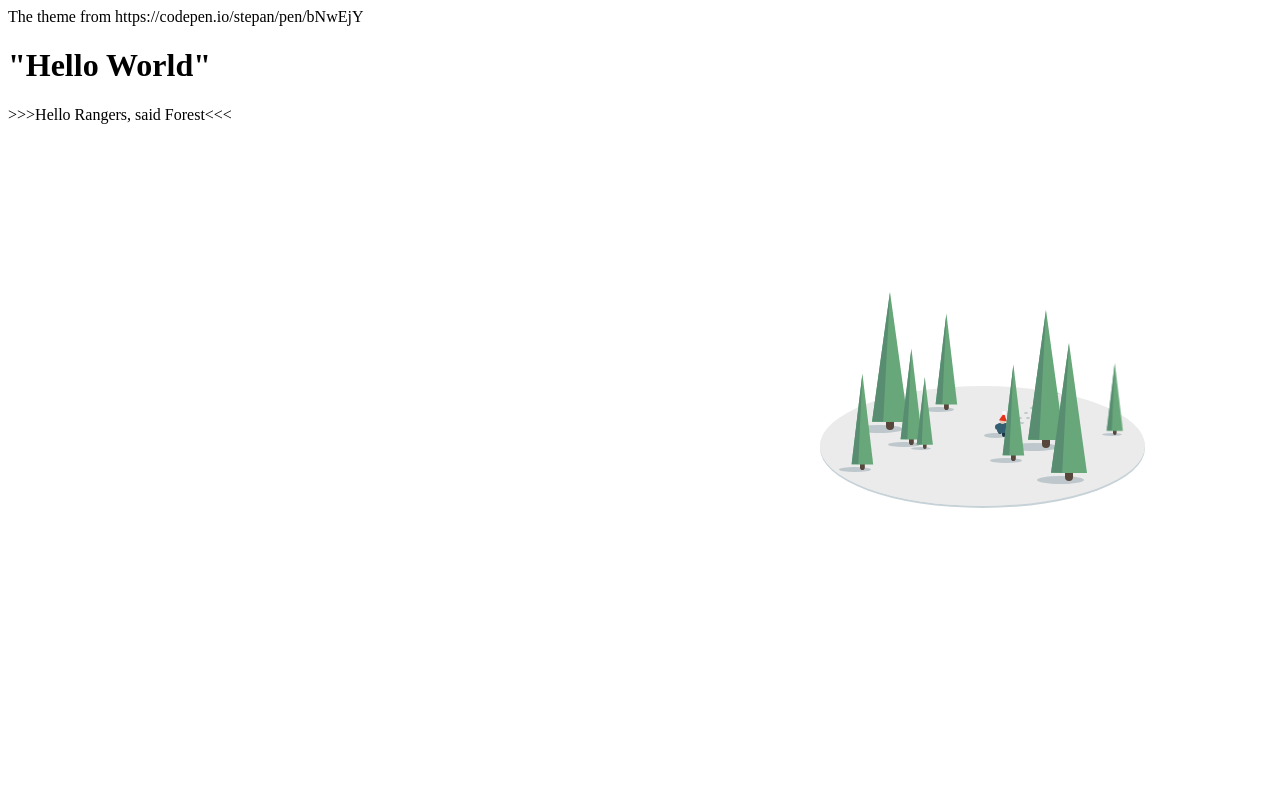
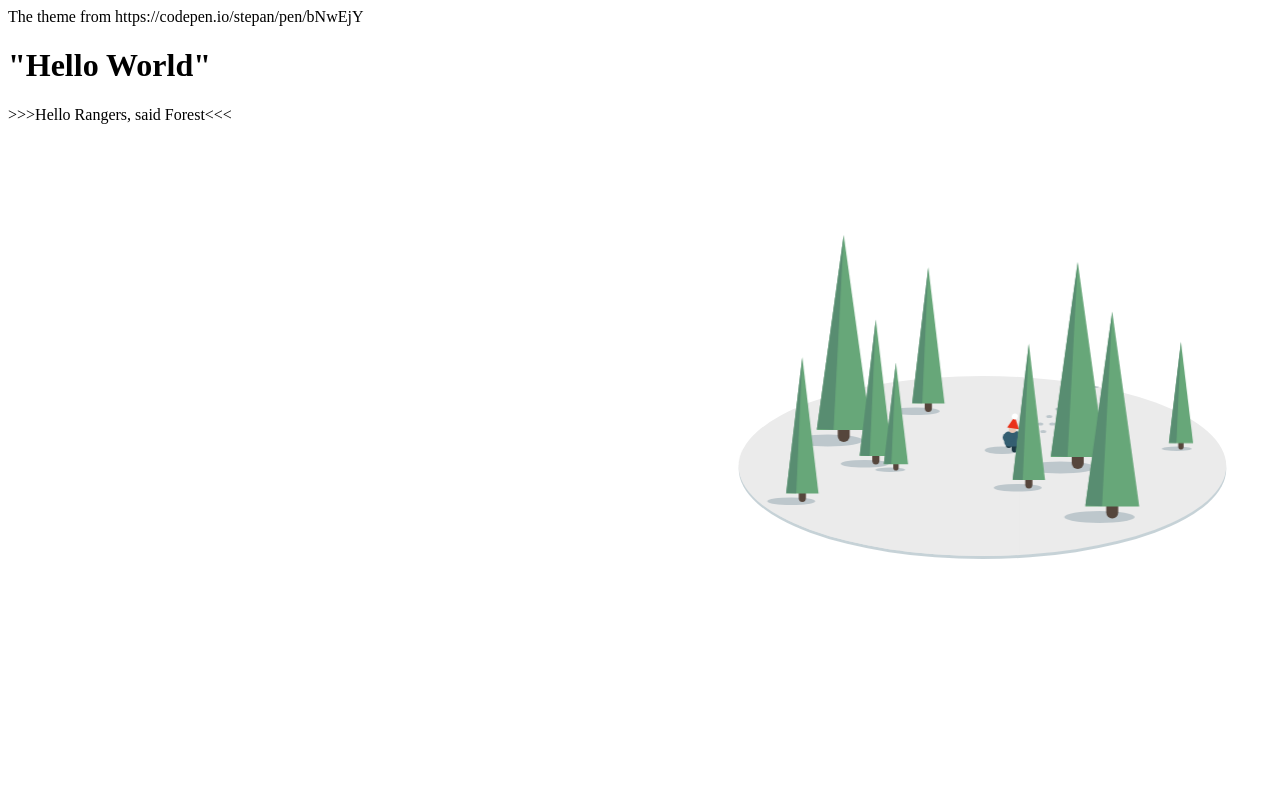
Before and after one commit to ajmpawlik/forest-code, a PHP site: page / in a window 1280 px wide. Run offline with PHP 8.4, Linux system fonts and the light colour scheme.

Commit message:
fix: container size changed to 1.5

```diff
--- a/stylesheets.css
+++ b/stylesheets.css
@@ -17,7 +17,7 @@ body{
   position: relative;
   height: 200px;
   width: 325px;
-  transform: scale(1);
+  transform: scale(1.5);
 }
 /*/////////////////////////////////////////
     Ground
```
